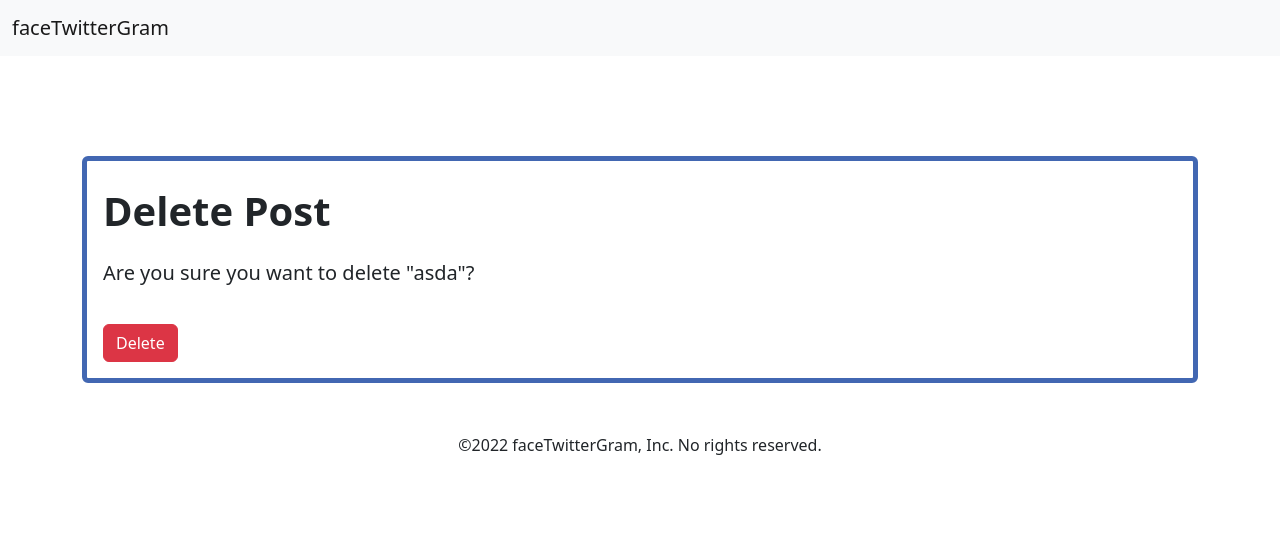
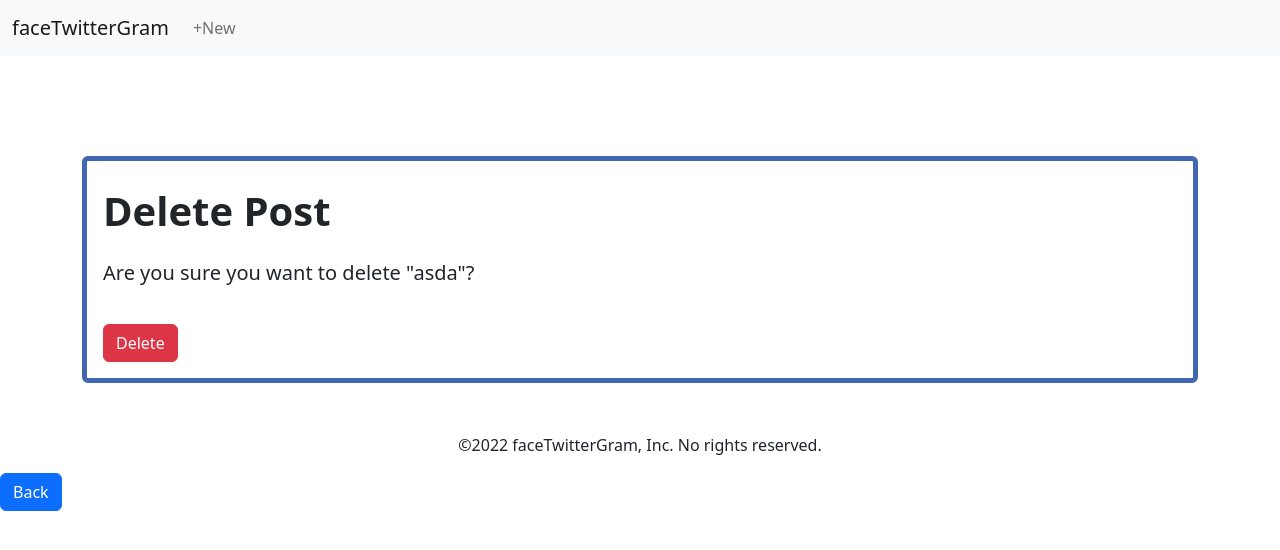
Before and after one commit to kylezparker/ftGram, a Django app: page /friends/6/delete/ in a window 1280 px wide. Shown: the top 550 px of the page. Run offline with Django 4.2, Linux system fonts and the light colour scheme; a user stored in the database is signed in; data comes from the database, SQL or seed files in the repository; both versions use the stored data as it was after the commit; some libraries are stand-ins or nearby versions.

Commit message:
back button

```diff
--- a/templates/base.html
+++ b/templates/base.html
@@ -30,7 +30,7 @@
                 <div class="navbar-nav">
                     <!-- <a class="nav-link active" aria-current="page" href="{% url 'share_list' %}">Home</a> -->
                     {% if user.is_authenticated %}
-                    <!-- <a class="nav-link" href="{% url 'share_new' %}">+New</a> -->
+                    <a class="nav-link" href="{% url 'share_new' %}">+New</a>
                     <!-- <a class="nav-link" href="{% url 'logout' %}">Logout</a> -->
                     {% else %}
                     <!-- <a class="nav-link" href="{% url 'login' %}">Login</a> -->
@@ -45,7 +45,9 @@
     <div class="container">
         {% block content %}
         {% endblock content %}
+
     </div>
+    <button onclick="window.history.back();" class="btn btn-primary">Back</button</>
 
     <!-- <div id="foot">
         <footer class="bg-light">
@@ -80,6 +82,7 @@
 
 
     <!-- JavaScript Bundle with Popper -->
+
     <script src="https://cdn.jsdelivr.net/npm/bootstrap@5.2.1/dist/js/bootstrap.bundle.min.js"
         integrity="sha384-u1OknCvxWvY5kfmNBILK2hRnQC3Pr17a+RTT6rIHI7NnikvbZlHgTPOOmMi466C8"
         crossorigin="anonymous"></script>
```
Also changed, not shown: db.sqlite3.
